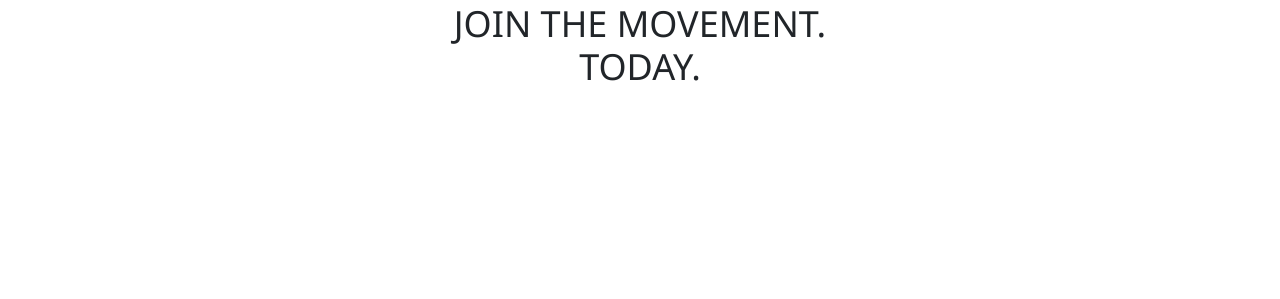
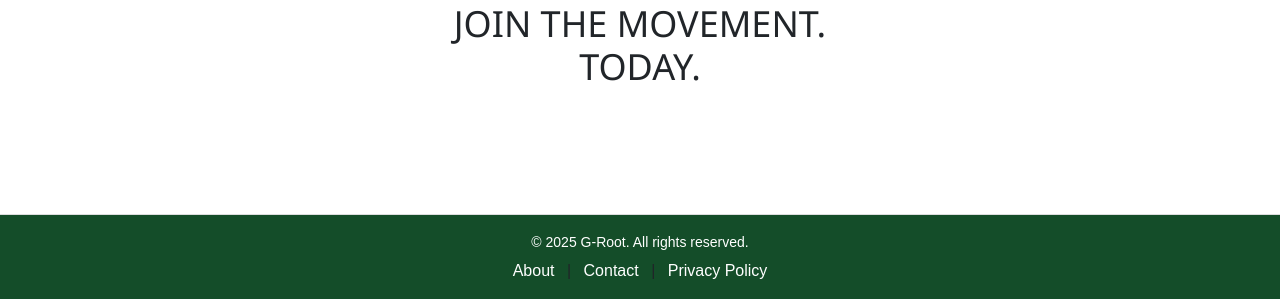
Before and after one commit to Akanksha192/Phytoscan, a Flask app: template templates/index.html in a window 1280 px wide. Shown: the part 1165-1464 px from the top of the page. Before the commit the page ends 1246 px from the top, so only its background shows below. Run offline with Flask 3, Linux system fonts and the light colour scheme; the template is opened without the code that fills it, so the values that code supplies are empty; some libraries are stand-ins or nearby versions.

Commit message:
committed changes in templates

```diff
--- a/static/styles/styles.css
+++ b/static/styles/styles.css
@@ -141,3 +141,28 @@ body {
 .cta-buttons button:hover {
   background-color: #3b7c4d;
 }
+.footer {
+  background-color: #144d29;
+  padding: 20px 0;
+  border-top: 1px solid #ddd;
+  position: relative;
+  bottom: 0;
+  width: 100%;
+  font-family: 'Arial', sans-serif;
+}
+
+.footer-text {
+  font-size: 14px;
+  color: #ffffff;
+}
+
+.footer-links a {
+  color: #ffffff;
+  text-decoration: none;
+  margin: 0 8px;
+  font-weight: 500;
+}
+
+.footer-links a:hover {
+  text-decoration: underline;
+}
--- a/templates/action.html
+++ b/templates/action.html
@@ -23,7 +23,11 @@
       </li>
     </ul>
   </nav>
-  <h1>HELLO, SELECT YOUR CAUSE!</h1>
+  <header class="page-header">
+    <h1>HELLO, SELECT YOUR CAUSE!</h1>
+    <p>Act. Impact.</p>
+  </header>
+
 
     <div id="actionArea" class="action-box d-none">
       <h4 id="actionTitle">Action Title</h4>
--- a/templates/index.html
+++ b/templates/index.html
@@ -51,5 +51,15 @@
   <section class="cta">
     <h2>JOIN THE MOVEMENT. <br/> TODAY.</h2>
   </section>
+  <footer class="footer mt-auto py-3">
+    <div class="container text-center">
+      <p class="footer-text mb-1">© 2025 G-Root. All rights reserved.</p>
+      <div class="footer-links">
+        <a href="about.html">About</a> |
+        <a href="contact.html">Contact</a> |
+        <a href="privacy.html">Privacy Policy</a>
+      </div>
+    </div>
+  </footer>
 </body>
 </html>
```
Also changed, not shown: app/create_users_table.sql (deleted, +0 -7 lines), static/styles/action.css (+24 -0 lines), templates/education.html (+32 -8 lines).
